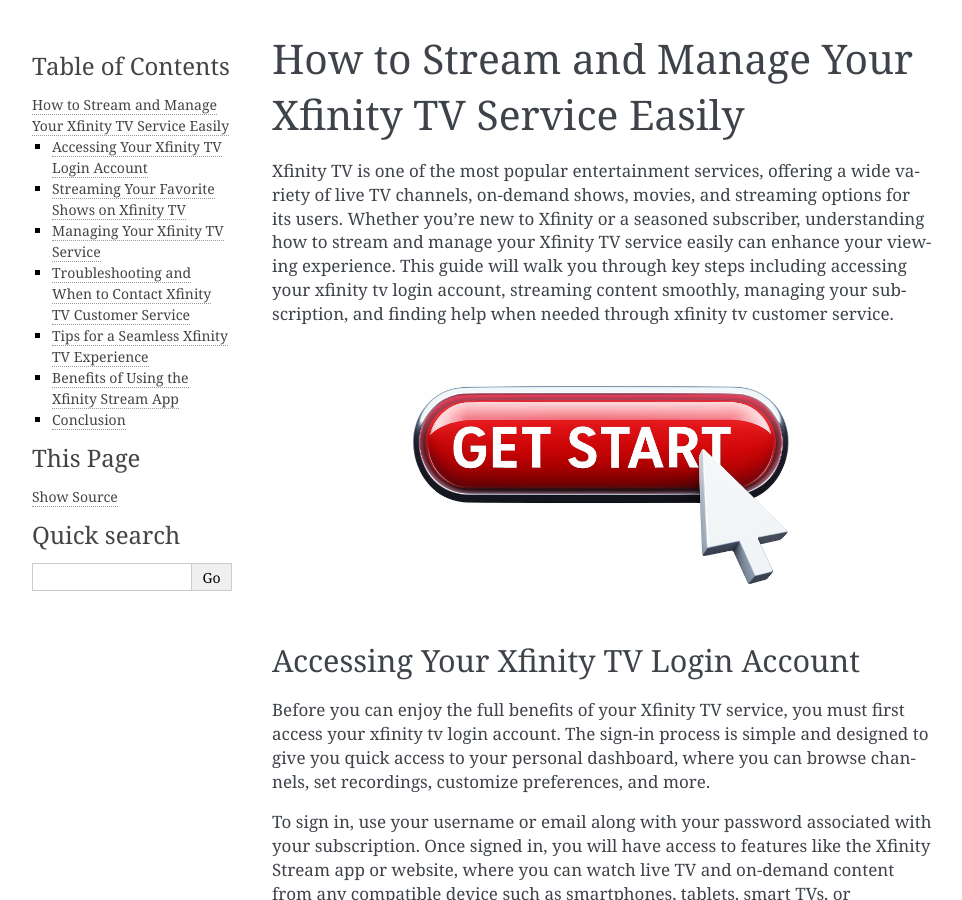
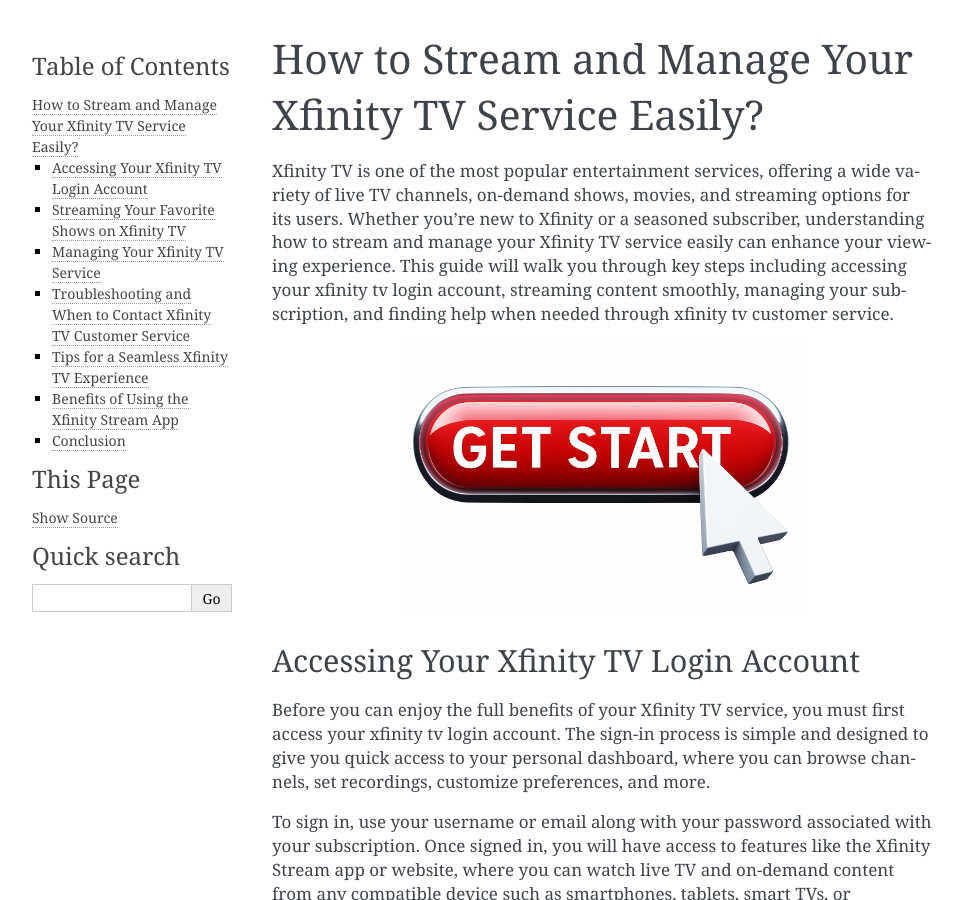
Before and after one commit to deanman032/xfinity, a Sphinx documentation site: the page built from docs/index.rst, in a window 1280 px wide and 900 px high. Shown: the whole window, without its empty margins (148-1110 px from the left). Built offline with Sphinx 7.4.7, drawn with Linux system fonts in a browser that asks for light colours.

```diff
--- a/docs/index.rst
+++ b/docs/index.rst
@@ -1,4 +1,4 @@
-How to Stream and Manage Your Xfinity TV Service Easily
+How to Stream and Manage Your Xfinity TV Service Easily?
 =======================================================
 
 Xfinity TV is one of the most popular entertainment services, offering a wide variety of live TV channels, on-demand shows, movies, and streaming options for its users. Whether you're new to Xfinity or a seasoned subscriber, understanding how to stream and manage your Xfinity TV service easily can enhance your viewing experience. This guide will walk you through key steps including accessing your xfinity tv login account, streaming content smoothly, managing your subscription, and finding help when needed through xfinity tv customer service.
```
